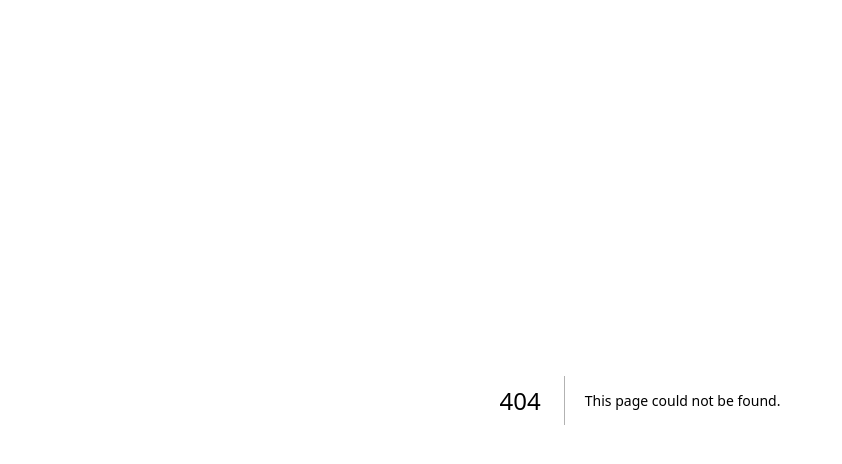
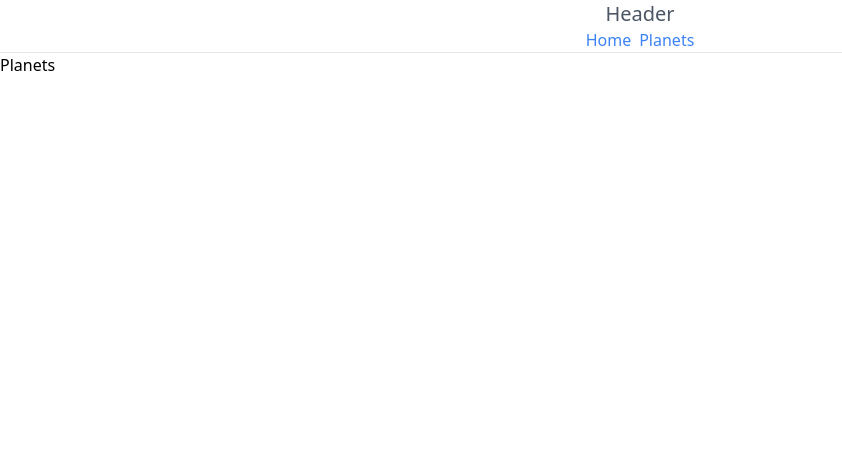
Before and after one commit to franco-ortega/demo-next-06-prompts, a Next.js app: page /planets in a window 1280 px wide. Before the commit this address had no page. Shown: the top 464 px of the page, without its empty margins (0-842 px from the left). Built offline with nearby package versions, Linux system fonts and the light colour scheme.

Commit message:
create planets page

```diff
--- a/app/globals.css
+++ b/app/globals.css
@@ -2,10 +2,13 @@
 @tailwind components;
 @tailwind utilities;
 
+* {
+  box-sizing: border-box;
+  margin: 0;
+  padding: 0;
+}
+
 :root {
-  --foreground-rgb: 0, 0, 0;
-  --background-start-rgb: 214, 219, 220;
-  --background-end-rgb: 255, 255, 255;
 }
 
 @media (prefers-color-scheme: dark) {
@@ -17,11 +20,4 @@
 }
 
 body {
-  color: rgb(var(--foreground-rgb));
-  background: linear-gradient(
-      to bottom,
-      transparent,
-      rgb(var(--background-end-rgb))
-    )
-    rgb(var(--background-start-rgb));
 }
--- a/app/layout.js
+++ b/app/layout.js
@@ -1,7 +1,8 @@
+import Link from 'next/link';
 import './globals.css';
-import { Inter } from 'next/font/google';
+// import { Inter } from 'next/font/google';
 
-const inter = Inter({ subsets: ['latin'] });
+// const inter = Inter({ subsets: ['latin'] });
 
 export const metadata = {
   title: 'NextJS Demo',
@@ -11,7 +12,25 @@ export const metadata = {
 export default function RootLayout({ children }) {
   return (
     <html lang='en'>
-      <body className={inter.className}>{children}</body>
+      <body
+      // className={inter.className}
+      >
+        <header>
+          <h1 className='text-xl text-gray-600 w-fit m-auto'>Header</h1>
+          <nav className='w-fit m-auto text-blue-500'>
+            <ul className='flex flex-row gap-2'>
+              <li>
+                <Link href={'/'}>Home</Link>
+              </li>
+              <li>
+                <Link href={'/planets'}>Planets</Link>
+              </li>
+            </ul>
+          </nav>
+          <hr />
+        </header>
+        {children}
+      </body>
     </html>
   );
 }
--- a/app/page.js
+++ b/app/page.js
@@ -1,113 +1,3 @@
-import Image from 'next/image'
-
 export default function Home() {
-  return (
-    <main className="flex min-h-screen flex-col items-center justify-between p-24">
-      <div className="z-10 w-full max-w-5xl items-center justify-between font-mono text-sm lg:flex">
-        <p className="fixed left-0 top-0 flex w-full justify-center border-b border-gray-300 bg-gradient-to-b from-zinc-200 pb-6 pt-8 backdrop-blur-2xl dark:border-neutral-800 dark:bg-zinc-800/30 dark:from-inherit lg:static lg:w-auto  lg:rounded-xl lg:border lg:bg-gray-200 lg:p-4 lg:dark:bg-zinc-800/30">
-          Get started by editing&nbsp;
-          <code className="font-mono font-bold">app/page.js</code>
-        </p>
-        <div className="fixed bottom-0 left-0 flex h-48 w-full items-end justify-center bg-gradient-to-t from-white via-white dark:from-black dark:via-black lg:static lg:h-auto lg:w-auto lg:bg-none">
-          <a
-            className="pointer-events-none flex place-items-center gap-2 p-8 lg:pointer-events-auto lg:p-0"
-            href="https://vercel.com?utm_source=create-next-app&utm_medium=appdir-template&utm_campaign=create-next-app"
-            target="_blank"
-            rel="noopener noreferrer"
-          >
-            By{' '}
-            <Image
-              src="/vercel.svg"
-              alt="Vercel Logo"
-              className="dark:invert"
-              width={100}
-              height={24}
-              priority
-            />
-          </a>
-        </div>
-      </div>
-
-      <div className="relative flex place-items-center before:absolute before:h-[300px] before:w-[480px] before:-translate-x-1/2 before:rounded-full before:bg-gradient-radial before:from-white before:to-transparent before:blur-2xl before:content-[''] after:absolute after:-z-20 after:h-[180px] after:w-[240px] after:translate-x-1/3 after:bg-gradient-conic after:from-sky-200 after:via-blue-200 after:blur-2xl after:content-[''] before:dark:bg-gradient-to-br before:dark:from-transparent before:dark:to-blue-700 before:dark:opacity-10 after:dark:from-sky-900 after:dark:via-[#0141ff] after:dark:opacity-40 before:lg:h-[360px]">
-        <Image
-          className="relative dark:drop-shadow-[0_0_0.3rem_#ffffff70] dark:invert"
-          src="/next.svg"
-          alt="Next.js Logo"
-          width={180}
-          height={37}
-          priority
-        />
-      </div>
-
-      <div className="mb-32 grid text-center lg:mb-0 lg:grid-cols-4 lg:text-left">
-        <a
-          href="https://nextjs.org/docs?utm_source=create-next-app&utm_medium=appdir-template&utm_campaign=create-next-app"
-          className="group rounded-lg border border-transparent px-5 py-4 transition-colors hover:border-gray-300 hover:bg-gray-100 hover:dark:border-neutral-700 hover:dark:bg-neutral-800/30"
-          target="_blank"
-          rel="noopener noreferrer"
-        >
-          <h2 className={`mb-3 text-2xl font-semibold`}>
-            Docs{' '}
-            <span className="inline-block transition-transform group-hover:translate-x-1 motion-reduce:transform-none">
-              -&gt;
-            </span>
-          </h2>
-          <p className={`m-0 max-w-[30ch] text-sm opacity-50`}>
-            Find in-depth information about Next.js features and API.
-          </p>
-        </a>
-
-        <a
-          href="https://nextjs.org/learn?utm_source=create-next-app&utm_medium=appdir-template-tw&utm_campaign=create-next-app"
-          className="group rounded-lg border border-transparent px-5 py-4 transition-colors hover:border-gray-300 hover:bg-gray-100 hover:dark:border-neutral-700 hover:dark:bg-neutral-800 hover:dark:bg-opacity-30"
-          target="_blank"
-          rel="noopener noreferrer"
-        >
-          <h2 className={`mb-3 text-2xl font-semibold`}>
-            Learn{' '}
-            <span className="inline-block transition-transform group-hover:translate-x-1 motion-reduce:transform-none">
-              -&gt;
-            </span>
-          </h2>
-          <p className={`m-0 max-w-[30ch] text-sm opacity-50`}>
-            Learn about Next.js in an interactive course with&nbsp;quizzes!
-          </p>
-        </a>
-
-        <a
-          href="https://vercel.com/templates?framework=next.js&utm_source=create-next-app&utm_medium=appdir-template&utm_campaign=create-next-app"
-          className="group rounded-lg border border-transparent px-5 py-4 transition-colors hover:border-gray-300 hover:bg-gray-100 hover:dark:border-neutral-700 hover:dark:bg-neutral-800/30"
-          target="_blank"
-          rel="noopener noreferrer"
-        >
-          <h2 className={`mb-3 text-2xl font-semibold`}>
-            Templates{' '}
-            <span className="inline-block transition-transform group-hover:translate-x-1 motion-reduce:transform-none">
-              -&gt;
-            </span>
-          </h2>
-          <p className={`m-0 max-w-[30ch] text-sm opacity-50`}>
-            Explore the Next.js 13 playground.
-          </p>
-        </a>
-
-        <a
-          href="https://vercel.com/new?utm_source=create-next-app&utm_medium=appdir-template&utm_campaign=create-next-app"
-          className="group rounded-lg border border-transparent px-5 py-4 transition-colors hover:border-gray-300 hover:bg-gray-100 hover:dark:border-neutral-700 hover:dark:bg-neutral-800/30"
-          target="_blank"
-          rel="noopener noreferrer"
-        >
-          <h2 className={`mb-3 text-2xl font-semibold`}>
-            Deploy{' '}
-            <span className="inline-block transition-transform group-hover:translate-x-1 motion-reduce:transform-none">
-              -&gt;
-            </span>
-          </h2>
-          <p className={`m-0 max-w-[30ch] text-sm opacity-50`}>
-            Instantly deploy your Next.js site to a shareable URL with Vercel.
-          </p>
-        </a>
-      </div>
-    </main>
-  )
+  return <main>Hello World</main>;
 }
--- /dev/null
+++ b/app/planets/page.js
@@ -0,0 +1,3 @@
+export default function Planets() {
+  return <div>Planets</div>;
+}
```
